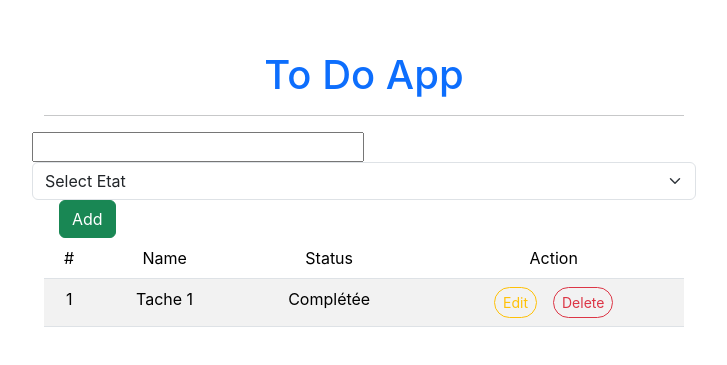
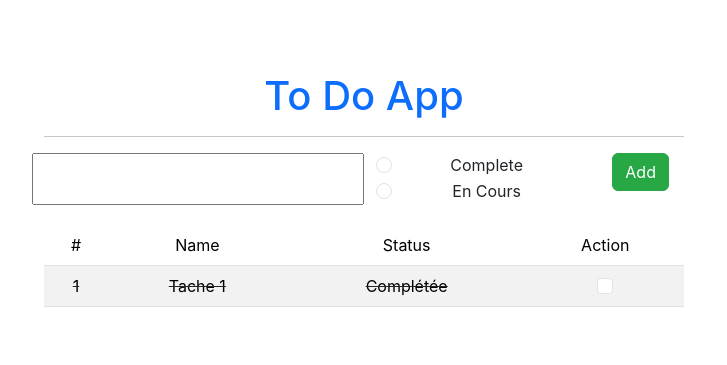
Before and after one commit to ZAKARIA-BEN-JEDDI/tutoriel, a React (Create React App) app: page / in a window 1280 px wide. Shown: the part 203-568 px from the top of the page, without its empty margins (276-1003 px from the left). Built offline with nearby package versions, Linux system fonts and the light colour scheme.

Commit message:
Style To Do App

```diff
--- /dev/null
+++ b/src/practice/todolist/Todolist.css
@@ -0,0 +1,33 @@
+.task-container {
+  background-color: #f8f9fa;
+  padding: 20px;
+  border-radius: 8px;
+  box-shadow: 0px 4px 12px rgba(0, 0, 0, 0.1);
+}
+
+.task-form .task-input {
+  margin-right: 10px;
+}
+
+.table {
+  margin-top: 20px;
+}
+
+.table th {
+  font-weight: bold;
+  color: #007bff;
+}
+
+.table td {
+  vertical-align: middle;
+}
+
+.btn-success {
+  background-color: #28a745;
+  border-color: #28a745;
+}
+
+.btn-success:hover {
+  background-color: #218838;
+  border-color: #1e7e34;
+}
--- a/src/practice/todolist/todolist.jsx
+++ b/src/practice/todolist/todolist.jsx
@@ -1,12 +1,14 @@
 import React, { useState, useRef, useEffect } from 'react';
-
+import './Todolist.css';
 export default function Todolist() {
   const [tache, setTache] = useState(() => {
     const savedTasks = localStorage.getItem('tache');
     return savedTasks ? JSON.parse(savedTasks) : [{ TacheName: "Tache 1", Tachestatus: 1 }];
   });
-
+  const [tachestate , settachestate] = useState(0)
   const tachvalue = useRef('');
+  const complete = useRef('');
+  const encours = useRef('');
 
   useEffect(() => {
     localStorage.setItem('tache', JSON.stringify(tache));
@@ -16,14 +18,33 @@ export default function Todolist() {
     e.preventDefault();
     const tacheinputname = tachvalue.current.value;
     if (tacheinputname.trim()) {
-      setTache(prevState => {
-        return [
-          ...prevState,
-          { TacheName: tacheinputname, Tachestatus: 0 }
-        ];
-      });
+      if (complete.current.checked) {
+        settachestate(0)
+      }
+      if (encours.current.checked) {
+        settachestate(1)
+      }
+      if (settachestate.length > 0) {
+        setTache(prevState => {
+          return [
+            ...prevState,
+            { TacheName: tacheinputname, Tachestatus: tachestate }
+          ];
+        });
+      }
       tachvalue.current.value = '';
     }
+  };
+
+  const handelChangeCheckbox = (e, key) => {
+    setTache(prevTache => {
+      const newTache = [...prevTache];
+      newTache[key] = {
+        ...newTache[key],
+        Tachestatus: newTache[key].Tachestatus === 0 ? 1 : 0
+      };
+      return newTache;
+    });
   };
 
 
@@ -35,11 +56,21 @@ export default function Todolist() {
           <form action="">
             <div className="row text-center">
               <input type="text"  className='col-6' ref={tachvalue}/>
-              <select className='form-select col-4'>
-                <option selected value="">Select Etat</option>
-                <option value="0">En Cours</option>
-                <option value="1">Complétée</option>
-              </select>
+              <div className="col-4">
+                <div class="form-check">
+                  <input class="form-check-input" type="radio" name="a" id="flexCheckDefault" ref={complete}/>
+                  <label class="form-check-label" for="flexCheckDefault">
+                    Complete
+                  </label>
+                </div>
+                <div class="form-check">
+                  <input class="form-check-input" type="radio" name="a" id="flexCheckDefault" ref={encours}/>
+                  <label class="form-check-label" for="flexCheckDefault">
+                  En Cours
+                  </label>
+                </div>
+              </div>
+
               <div className="col-2">
                 <button className='btn btn-success' onClick={AddTache}>Add</button>
               </div>
@@ -57,13 +88,17 @@ export default function Todolist() {
             <tbody>
                 {
                   tache.map((item, key) => (
-                    <tr key={key}>
+                    <tr
+                      key={key}
+                      style={{
+                        textDecoration: item.Tachestatus === 1 ? 'line-through' : 'none'
+                      }}
+                      >
                       <td>{key+1}</td>
                       <td>{item.TacheName}</td>
                       <td>{item.Tachestatus === 1 ? "Complétée" : "En cours"}</td>
                       <td>
-                        <button className="btn rounded-pill btn-outline-warning me-2 btn-sm">Edit</button>
-                        <button className="btn rounded-pill btn-outline-danger ms-2 btn-sm">Delete</button>
+                        <input value={key} class="form-check-input" type="checkbox" id="flexCheckDefault" onChange={(e) => handelChangeCheckbox(e,key)}/>
                       </td>
                     </tr>
                   ))
```
